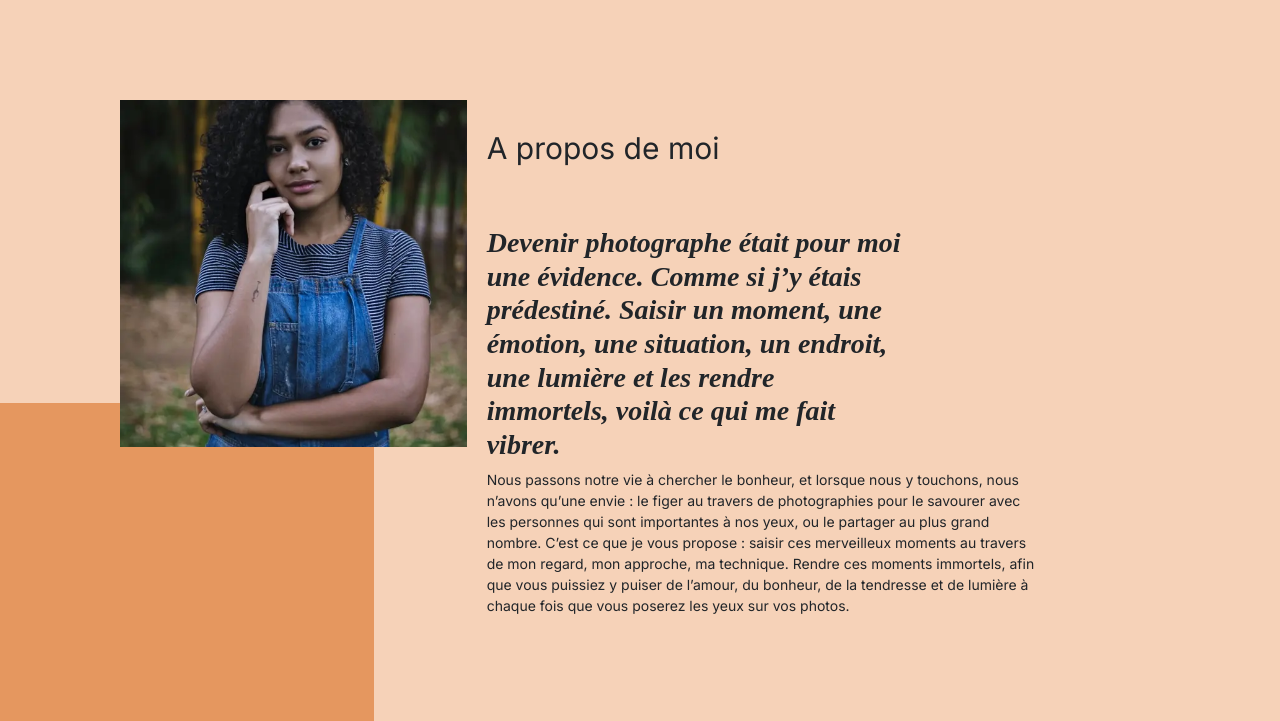
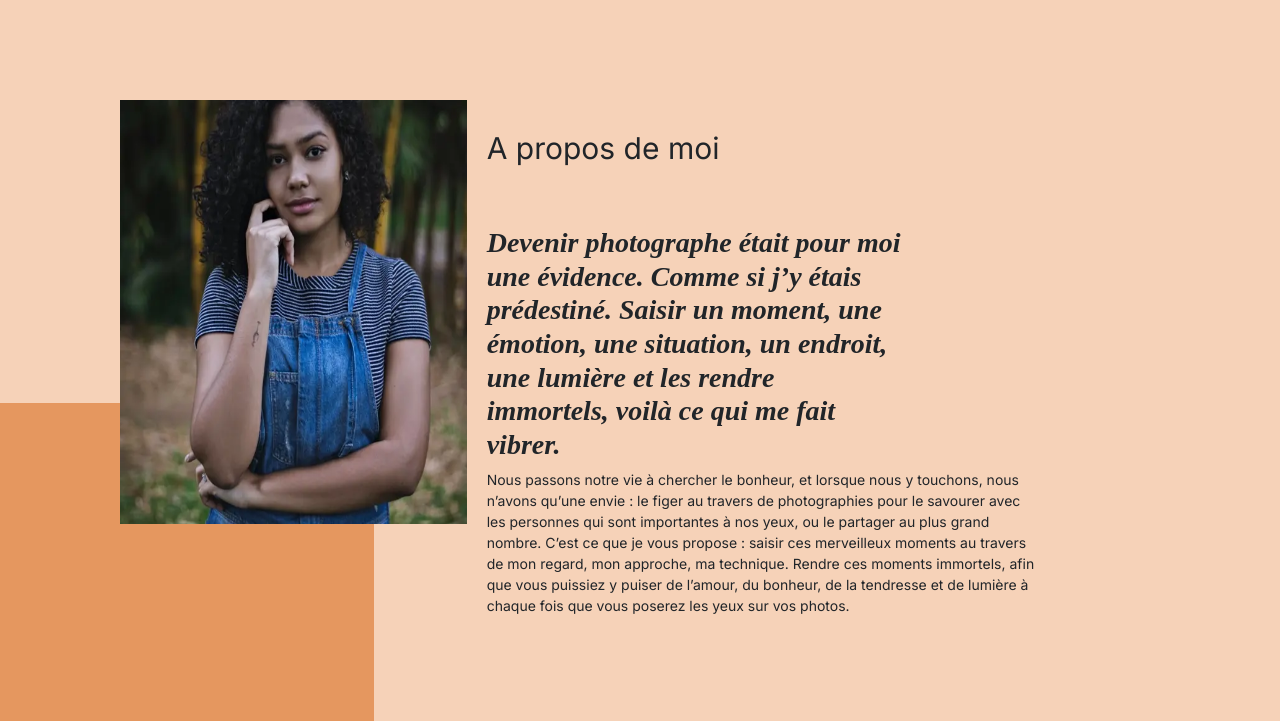
Before and after one commit to CodeSnaker/Projet_5_debug_optimisation, a plain HTML site: page index.html in a window 1280 px wide. Shown: the part 691-1412 px from the top of the page. Drawn offline with nearby package versions, Linux system fonts and the light colour scheme; a web font is replaced by a local one.

Commit message:
Test with attributes height and width in html index on a picture

```diff
--- a/index.html
+++ b/index.html
@@ -113,7 +113,7 @@
 </div>
 <div id="about">
 	<div class="picture left">
-		<img src="./assets/images/nina.webp" alt="Photographie de Nina Carducci">
+		<img src="./assets/images/nina.webp" width="424" height="424" alt="Photographie de Nina Carducci">
 	</div>
 	<div id="about-me">
 		<h2 class="about-me__title">A propos de moi</h2>
```
